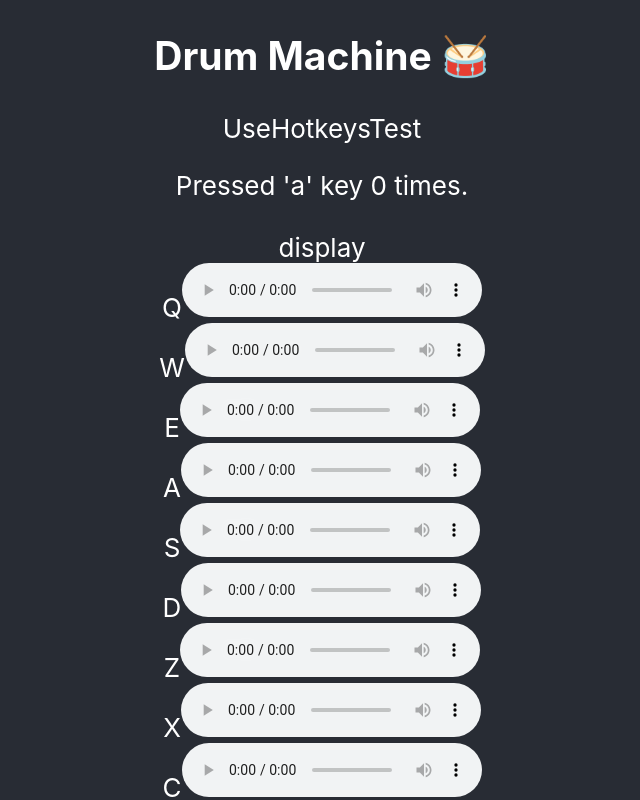
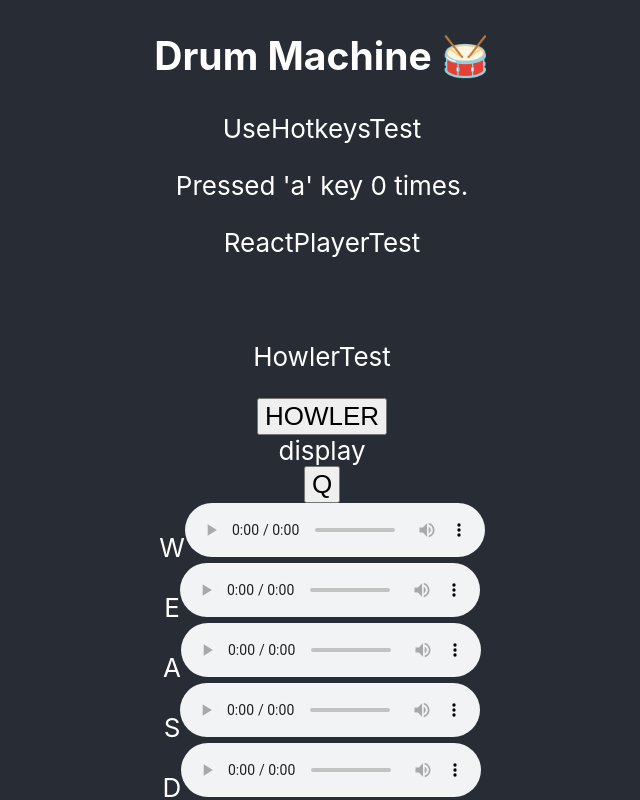
Before and after one commit to tsukashu/Drum-Machine, a React (Vite) app: page / in a window 1280 px wide. Shown: the top 800 px of the page, without its empty margins (318-958 px from the left). Built offline with nearby package versions, Linux system fonts and the light colour scheme; no server answers.

Commit message:
add Howler sample (and pureJS ...)

```diff
--- a/package.json
+++ b/package.json
@@ -8,6 +8,7 @@
     "preview": "vite preview"
   },
   "dependencies": {
+    "howler": "^2.2.3",
     "react": "^18.0.0",
     "react-dom": "^18.0.0",
     "react-hotkeys-hook": "^3.4.6",
--- a/src/App.jsx
+++ b/src/App.jsx
@@ -4,8 +4,10 @@ import './App.css';
 
 import { useHotkeys } from 'react-hotkeys-hook';
 import ReactPlayer from 'react-player';
+import { Howl, Howler } from 'howler';
 
 const DEBUG = 0;
+const TESTAudio = '/src/assets/drums/Bld_H1.mp3';
 
 // Debug code for get keydown event and keycode.
 if (DEBUG === 1) {
@@ -25,11 +27,15 @@ const UseHotkeysTest = () => {
 
 const ReactPlayerTest = () => {
   // const testUrl = 'https://youtu.be/E9cQJ6QxZOw';
-  const testAudio = '/src/assets/drums/Bld_H1.mp3';
+
   return (
-    <ReactPlayer url={testAudio} controls width={'100%'} height={'auto'} />
+    <ReactPlayer url={TESTAudio} controls width={'100%'} height={'auto'} />
   );
 };
+
+const sound = new Howl({
+  src: [TESTAudio],
+});
 
 function App() {
   const [count, setCount] = useState(0);
@@ -42,18 +48,30 @@ function App() {
           <p>UseHotkeysTest</p>
           <UseHotkeysTest />
         </div>
-        <ReactPlayerTest />
+        <div>
+          <p>ReactPlayerTest</p>
+          <ReactPlayerTest />
+        </div>
+        <div>
+          <p>HowlerTest</p>
+          <button onClick={() => sound.play()}>HOWLER</button>
+        </div>
 
         <div id='display'>display</div>
-        <div className='drum-pad' id='audio1'>
+        <button
+          className='drum-pad'
+          id='audio1'
+          onClick={() => {
+            document.getElementById('Q').play();
+          }}
+        >
           Q
           <audio
-            controls
             src='/src/assets/drums/Bld_H1.mp3'
             className='clip'
             id='Q'
           ></audio>
-        </div>
+        </button>
         <div className='drum-pad' id='audio2'>
           W
           <audio
@@ -129,6 +147,6 @@ function App() {
       </div>
     </div>
   );
-}
+};
 
 export default App;
```
Also changed, not shown: 1 other file (tests, documents, lock files or other folders).
